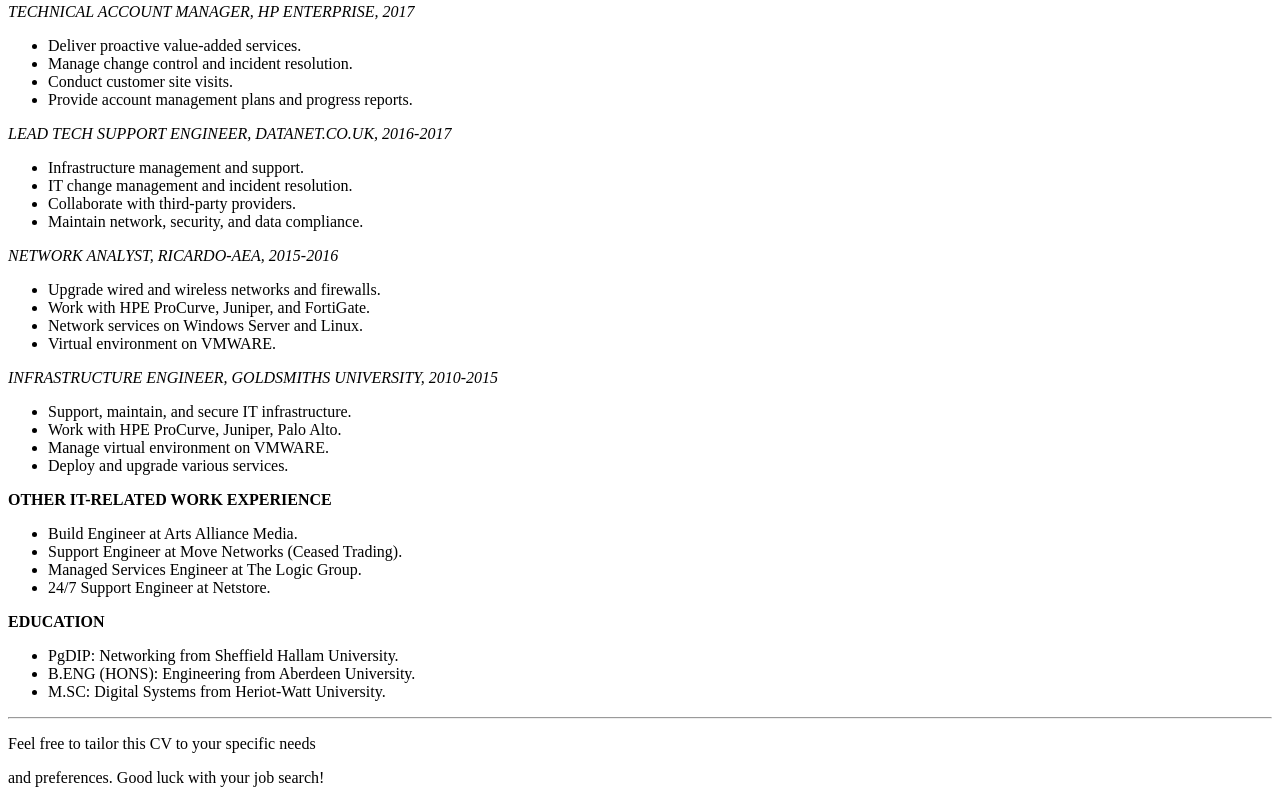
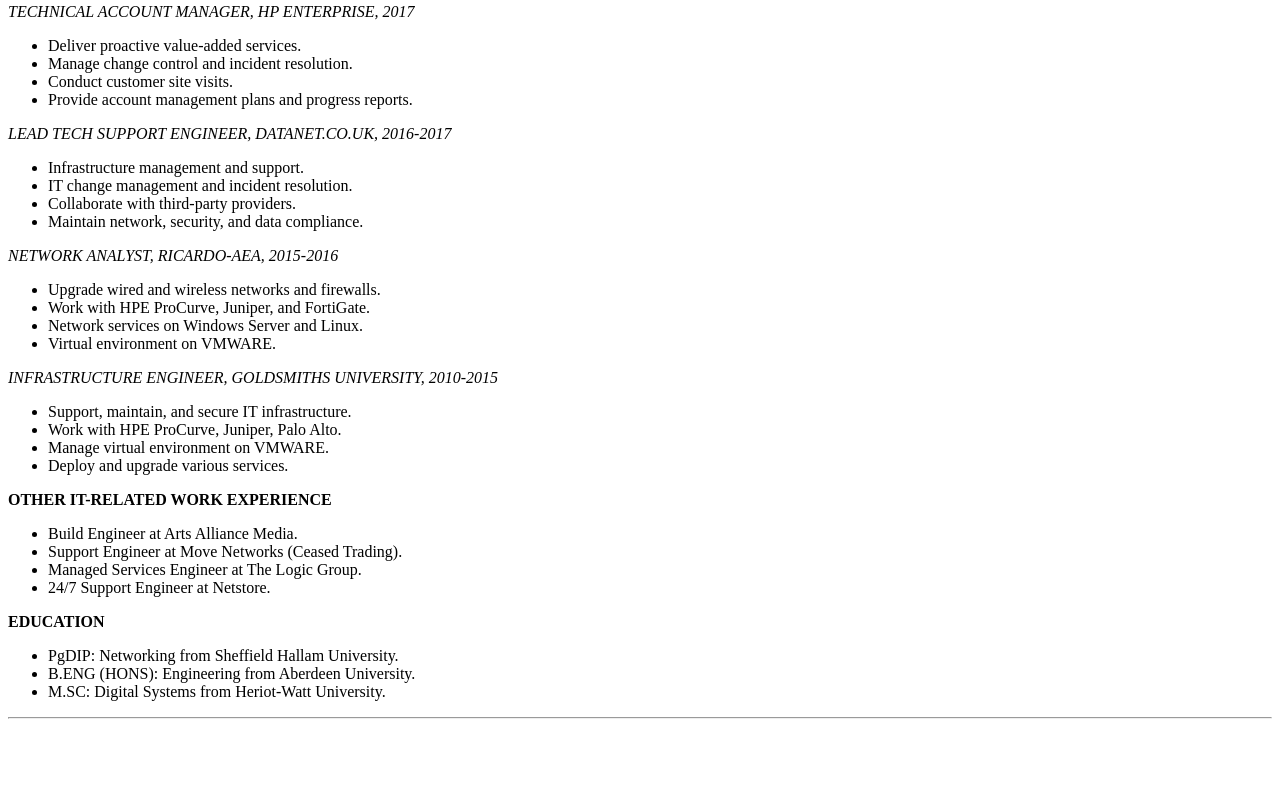
Before and after one commit to hpcmtint/hpcmtint.github.io, a plain HTML site: page index.html in a window 1280 px wide. Shown: the part 2071-2874 px from the top of the page. After the commit the page ends 2798 px from the top, so only its background shows below. Drawn offline with Linux system fonts and the light colour scheme.

Commit message:
Update index.html

```diff
--- a/index.html
+++ b/index.html
@@ -154,5 +154,3 @@
 <li>M.SC: Digital Systems from Heriot-Watt University.</li>
 </ul>
 <hr>
-<p>Feel free to tailor this CV to your specific needs</p>
-<p> and preferences. Good luck with your job search!</p>
```
